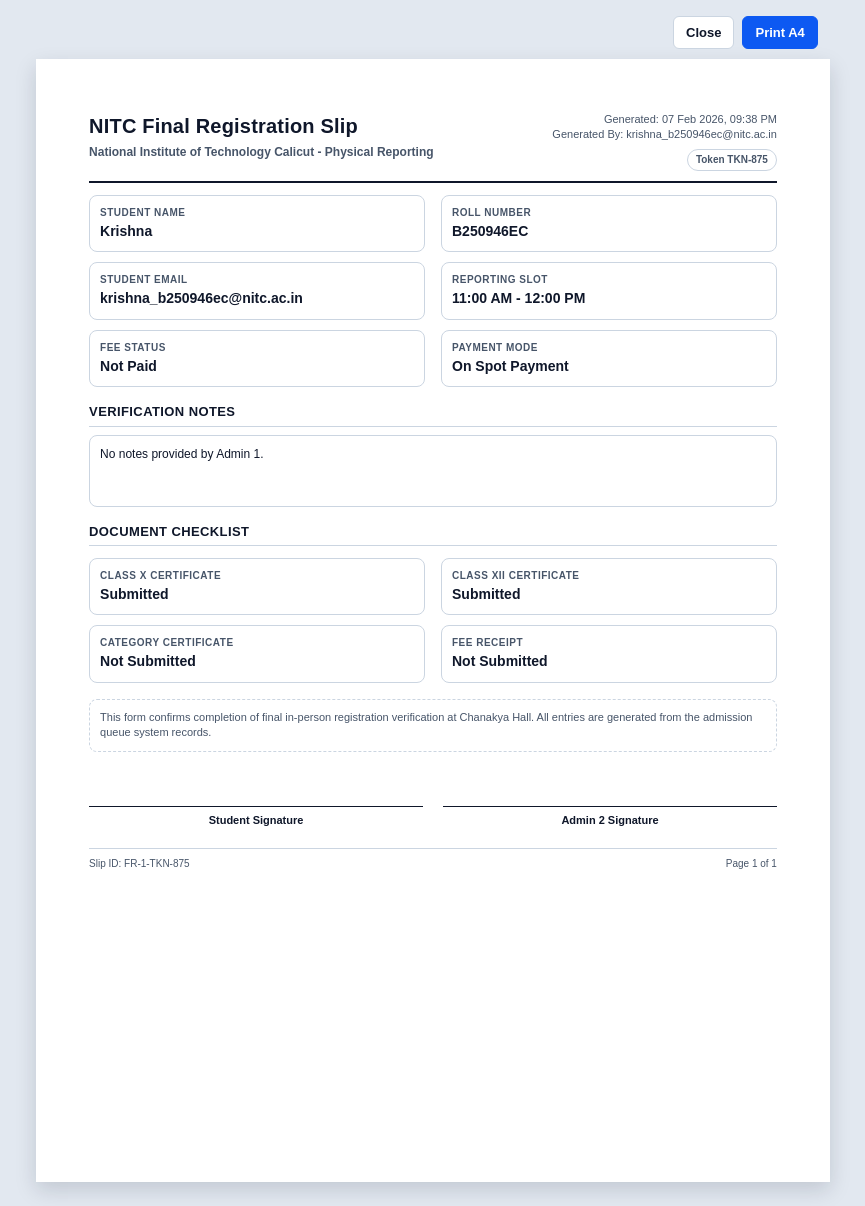
After one commit to bip-krishna/nitc, a Flask app: page /final-registration-print/1 in a window 1280 px wide. The commit adds this page. Shown: the whole page, without its empty margins (207-1072 px from the left). Run offline with Flask 3, Linux system fonts and the light colour scheme; a user stored in the database is signed in; data comes from the database, SQL or seed files in the repository; both versions use the stored data as it was after the commit.

Commit message:
Add files via upload

```diff
--- a/NITC-Physical-Reporting/queue-system/app.py
+++ b/NITC-Physical-Reporting/queue-system/app.py
@@ -1,6 +1,7 @@
 import os
 import random
 import uuid
+from datetime import datetime
 from flask import Flask, request, jsonify, render_template, session, send_from_directory, abort
 from flask_sqlalchemy import SQLAlchemy
 from sqlalchemy import text
@@ -199,6 +200,23 @@ def admin2_page():
                     active_booking = booking
                     break
     return render_template("admin2.html", chanakya_bookings=chanakya_bookings, active_booking=active_booking)
+
+
+@app.route("/final-registration-print/<int:booking_id>")
+def final_registration_print_page(booking_id):
+    if not session.get("admin_email"):
+        return abort(403)
+
+    booking = TokenBooking.query.get(booking_id)
+    if not booking:
+        return abort(404)
+
+    return render_template(
+        "final-registration-print.html",
+        booking=booking_to_view(booking),
+        generated_at=datetime.now().strftime("%d %b %Y, %I:%M %p"),
+        generated_by=session.get("admin_email") or "Admin",
+    )
 
 
 @app.route("/livestatus.html")
--- a/NITC-Physical-Reporting/queue-system/templates/admin2.html
+++ b/NITC-Physical-Reporting/queue-system/templates/admin2.html
@@ -210,10 +210,10 @@ Reject Profile
 Send to Late Reporting
 </button>
 </div>
-<button class="flex items-center gap-2 px-10 py-3 bg-emerald-600 hover:bg-emerald-700 text-white rounded-lg font-bold text-base transition-all shadow-lg shadow-emerald-500/20 transform hover:-translate-y-0.5">
+<a {% if ab %}href="{{ url_for('final_registration_print_page', booking_id=ab.id) }}" target="_blank" rel="noopener"{% endif %} class="flex items-center gap-2 px-10 py-3 bg-emerald-600 hover:bg-emerald-700 text-white rounded-lg font-bold text-base transition-all shadow-lg shadow-emerald-500/20 transform hover:-translate-y-0.5 {% if not ab %}opacity-50 pointer-events-none{% endif %}">
 <span class="material-symbols-outlined">how_to_reg</span>
 Complete Final Registration
-</button>
+</a>
 </div>
 </div>
 </section>
--- /dev/null
+++ b/NITC-Physical-Reporting/queue-system/templates/final-registration-print.html
@@ -0,0 +1,297 @@
+<!DOCTYPE html>
+<html lang="en">
+<head>
+  <meta charset="utf-8" />
+  <meta name="viewport" content="width=device-width, initial-scale=1.0" />
+  <title>Final Registration - {{ booking.token_id }}</title>
+  <style>
+    :root {
+      --ink: #0f172a;
+      --muted: #475569;
+      --line: #cbd5e1;
+      --accent: #0d59f2;
+      --paper: #ffffff;
+      --bg: #e2e8f0;
+    }
+
+    * {
+      box-sizing: border-box;
+    }
+
+    body {
+      margin: 0;
+      background: var(--bg);
+      color: var(--ink);
+      font-family: "Arial", "Helvetica", sans-serif;
+      line-height: 1.4;
+    }
+
+    .toolbar {
+      max-width: 210mm;
+      margin: 16px auto 0;
+      padding: 0 12px;
+      display: flex;
+      justify-content: flex-end;
+      gap: 8px;
+    }
+
+    .btn {
+      border: 1px solid var(--line);
+      background: var(--paper);
+      color: var(--ink);
+      padding: 8px 12px;
+      border-radius: 6px;
+      font-size: 13px;
+      font-weight: 700;
+      cursor: pointer;
+    }
+
+    .btn.primary {
+      border-color: var(--accent);
+      background: var(--accent);
+      color: #fff;
+    }
+
+    .sheet {
+      width: 210mm;
+      min-height: 297mm;
+      margin: 10px auto 24px;
+      background: var(--paper);
+      padding: 14mm;
+      box-shadow: 0 8px 20px rgba(15, 23, 42, 0.15);
+    }
+
+    .header {
+      display: flex;
+      justify-content: space-between;
+      align-items: flex-start;
+      border-bottom: 2px solid var(--ink);
+      padding-bottom: 10px;
+      margin-bottom: 12px;
+    }
+
+    .title {
+      margin: 0;
+      font-size: 20px;
+      font-weight: 800;
+      letter-spacing: 0.2px;
+    }
+
+    .subtitle {
+      margin: 4px 0 0;
+      font-size: 12px;
+      color: var(--muted);
+      font-weight: 600;
+    }
+
+    .meta {
+      text-align: right;
+      font-size: 11px;
+      color: var(--muted);
+    }
+
+    .badge {
+      display: inline-block;
+      border: 1px solid var(--line);
+      border-radius: 16px;
+      padding: 3px 8px;
+      font-size: 10px;
+      font-weight: 800;
+      margin-top: 6px;
+    }
+
+    .grid {
+      display: grid;
+      grid-template-columns: 1fr 1fr;
+      gap: 10px 16px;
+      margin: 12px 0;
+    }
+
+    .card {
+      border: 1px solid var(--line);
+      border-radius: 8px;
+      padding: 10px;
+    }
+
+    .field {
+      margin: 0;
+      font-size: 10px;
+      text-transform: uppercase;
+      letter-spacing: 0.5px;
+      color: var(--muted);
+      font-weight: 700;
+    }
+
+    .value {
+      margin: 2px 0 0;
+      font-size: 14px;
+      font-weight: 700;
+      color: var(--ink);
+      word-break: break-word;
+    }
+
+    .section-title {
+      margin: 16px 0 8px;
+      font-size: 13px;
+      font-weight: 800;
+      text-transform: uppercase;
+      letter-spacing: 0.4px;
+      border-bottom: 1px solid var(--line);
+      padding-bottom: 4px;
+    }
+
+    .note-box {
+      border: 1px solid var(--line);
+      border-radius: 8px;
+      min-height: 72px;
+      padding: 10px;
+      font-size: 12px;
+      color: var(--ink);
+      white-space: pre-wrap;
+    }
+
+    .declaration {
+      margin-top: 16px;
+      border: 1px dashed var(--line);
+      border-radius: 8px;
+      padding: 10px;
+      font-size: 11px;
+      color: var(--muted);
+    }
+
+    .sign-grid {
+      margin-top: 18px;
+      display: grid;
+      grid-template-columns: 1fr 1fr;
+      gap: 20px;
+    }
+
+    .sign {
+      border-top: 1px solid var(--ink);
+      padding-top: 6px;
+      font-size: 11px;
+      font-weight: 700;
+      text-align: center;
+      margin-top: 36px;
+    }
+
+    .footer {
+      margin-top: 20px;
+      border-top: 1px solid var(--line);
+      padding-top: 8px;
+      display: flex;
+      justify-content: space-between;
+      font-size: 10px;
+      color: var(--muted);
+    }
+
+    @page {
+      size: A4;
+      margin: 12mm;
+    }
+
+    @media print {
+      body {
+        background: #fff;
+      }
+
+      .toolbar {
+        display: none;
+      }
+
+      .sheet {
+        margin: 0;
+        box-shadow: none;
+        width: auto;
+        min-height: auto;
+        padding: 0;
+      }
+    }
+  </style>
+</head>
+<body>
+  <div class="toolbar">
+    <button class="btn" type="button" onclick="window.close()">Close</button>
+    <button class="btn primary" type="button" onclick="window.print()">Print A4</button>
+  </div>
+
+  <section class="sheet">
+    <header class="header">
+      <div>
+        <h1 class="title">NITC Final Registration Slip</h1>
+        <p class="subtitle">National Institute of Technology Calicut - Physical Reporting</p>
+      </div>
+      <div class="meta">
+        <div>Generated: {{ generated_at }}</div>
+        <div>Generated By: {{ generated_by }}</div>
+        <div class="badge">Token {{ booking.token_id }}</div>
+      </div>
+    </header>
+
+    <div class="grid">
+      <div class="card">
+        <p class="field">Student Name</p>
+        <p class="value">{{ booking.student_name }}</p>
+      </div>
+      <div class="card">
+        <p class="field">Roll Number</p>
+        <p class="value">{{ booking.roll_no }}</p>
+      </div>
+      <div class="card">
+        <p class="field">Student Email</p>
+        <p class="value">{{ booking.student_email }}</p>
+      </div>
+      <div class="card">
+        <p class="field">Reporting Slot</p>
+        <p class="value">{{ booking.slot_time }}</p>
+      </div>
+      <div class="card">
+        <p class="field">Fee Status</p>
+        <p class="value">{{ "Paid" if booking.fee_status == "yes" else "Not Paid" }}</p>
+      </div>
+      <div class="card">
+        <p class="field">Payment Mode</p>
+        <p class="value">{{ booking.payment_label }}</p>
+      </div>
+    </div>
+
+    <h2 class="section-title">Verification Notes</h2>
+    <div class="note-box">{{ booking.admin1_notes or "No notes provided by Admin 1." }}</div>
+
+    <h2 class="section-title">Document Checklist</h2>
+    <div class="grid">
+      <div class="card">
+        <p class="field">Class X Certificate</p>
+        <p class="value">{{ "Submitted" if booking.class10_doc_url else "Not Submitted" }}</p>
+      </div>
+      <div class="card">
+        <p class="field">Class XII Certificate</p>
+        <p class="value">{{ "Submitted" if booking.class12_doc_url else "Not Submitted" }}</p>
+      </div>
+      <div class="card">
+        <p class="field">Category Certificate</p>
+        <p class="value">{{ "Submitted" if booking.category_doc_url else "Not Submitted" }}</p>
+      </div>
+      <div class="card">
+        <p class="field">Fee Receipt</p>
+        <p class="value">{{ "Submitted" if booking.paid_receipt_doc_url else "Not Submitted" }}</p>
+      </div>
+    </div>
+
+    <div class="declaration">
+      This form confirms completion of final in-person registration verification at Chanakya Hall.
+      All entries are generated from the admission queue system records.
+    </div>
+
+    <div class="sign-grid">
+      <div class="sign">Student Signature</div>
+      <div class="sign">Admin 2 Signature</div>
+    </div>
+
+    <footer class="footer">
+      <span>Slip ID: FR-{{ booking.id }}-{{ booking.token_id }}</span>
+      <span>Page 1 of 1</span>
+    </footer>
+  </section>
+</body>
+</html>
```
Also changed, not shown: NITC-Physical-Reporting/instance/uploads/krishna_b250946ec_at_nitc_ac_in_class10_ddfa645a2b.png (added), NITC-Physical-Reporting/instance/uploads/krishna_b250946ec_at_nitc_ac_in_class12_b2bbb49f29.png (added), NITC-Physical-Reporting/instance/users.db.
